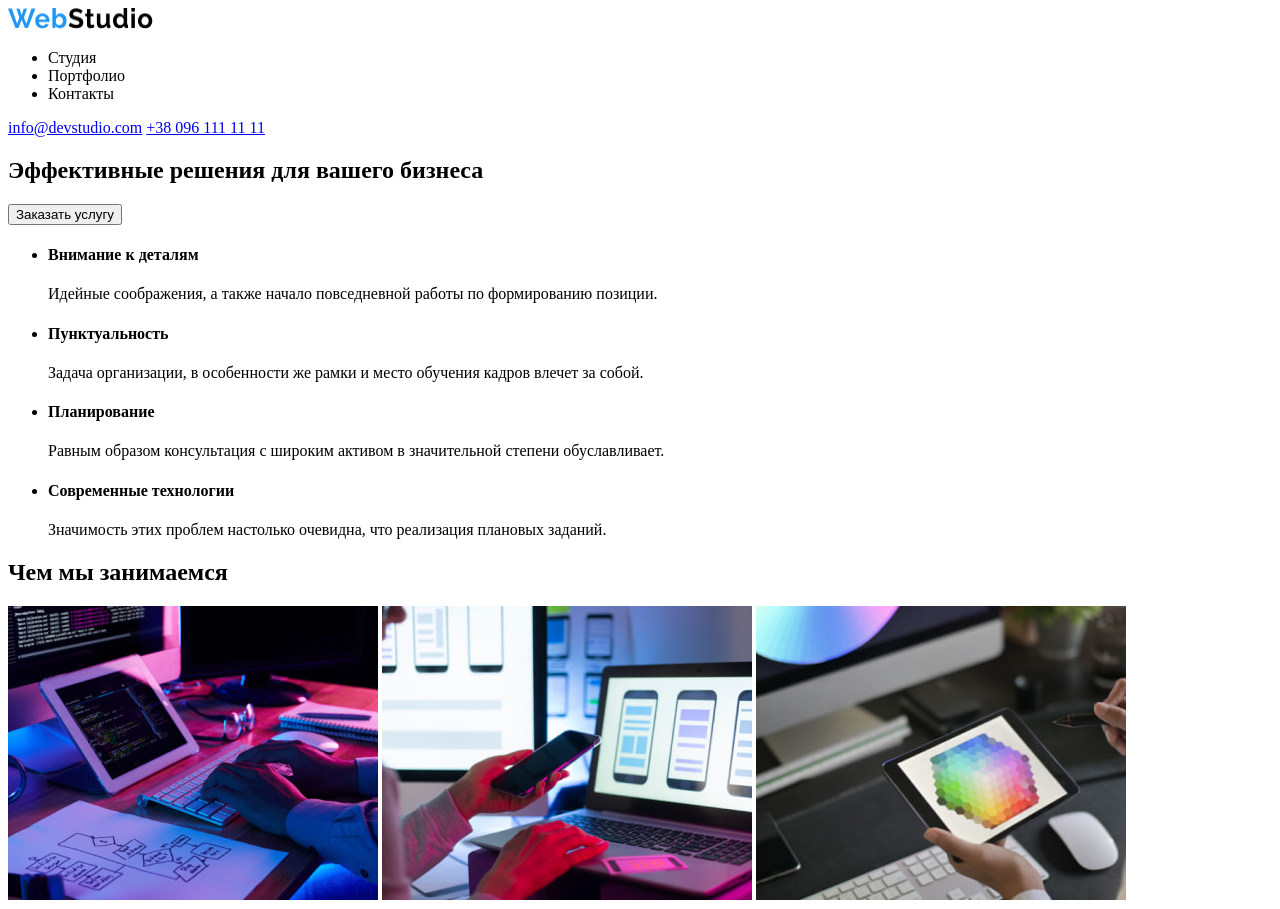
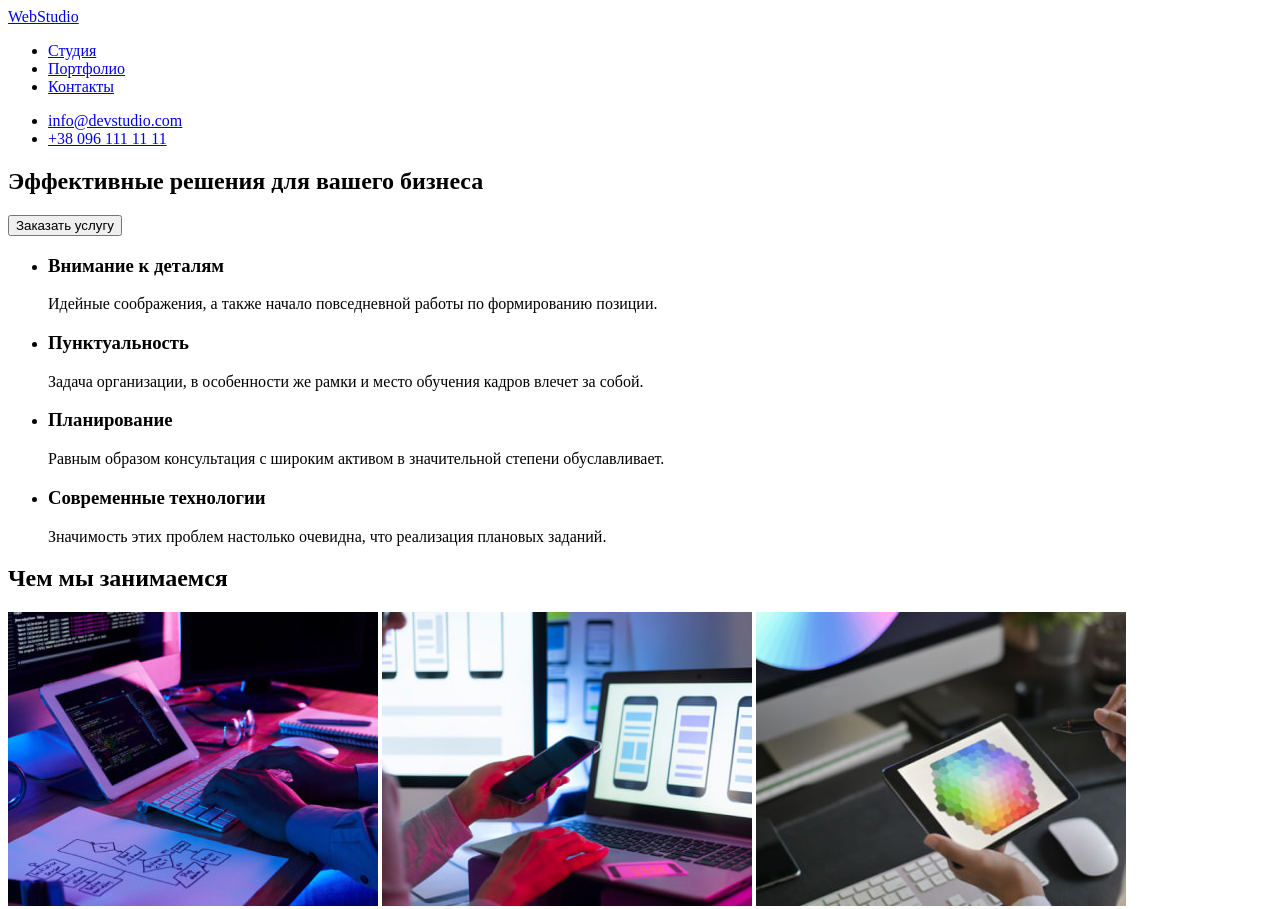
Before and after one commit to Oleksii26/goit-markup-hw-01, a plain HTML site: page index.html in a window 1280 px wide. Shown: the top 909 px of the page. Drawn offline with Linux system fonts and the light colour scheme.

Commit message:
revision HW1

```diff
--- a/index.html
+++ b/index.html
@@ -8,18 +8,18 @@
   </head>
   <body>
     <header>
-      <a href="index.html"
-        ><img src="./img/logo/WebStudio.png" alt="лотип сайта WebStudio" width="145" height="21"
-      /></a>
+      <a href="index.html" lang="en"> WebStudio</a>
       <nav>
         <ul>
-          <li><a href="Студия"></a>Студия</li>
-          <li><a href="Портфолио"></a>Портфолио</li>
-          <li><a href="Контакты"></a>Контакты</li>
+          <li><a href="index.html">Студия</a></li>
+          <li><a href="Портфолио">Портфолио</a></li>
+          <li><a href="Контакты">Контакты</a></li>
         </ul>
       </nav>
-      <a href="mailto:info@devstudio.com">info@devstudio.com</a>
-      <a href="tel:+380961111111">+38 096 111 11 11</a>
+      <ul>
+        <li><a href="mailto:info@devstudio.com">info@devstudio.com</a></li>
+        <li><a href="tel:+380961111111">+38 096 111 11 11</a></li>
+      </ul>
     </header>
     <main>
       <section>
@@ -27,25 +27,26 @@
         <button type="button">Заказать услугу</button>
       </section>
       <section>
+        <h2 hidden>Наши преимущества</h2>
         <ul>
           <li>
-            <h4>Внимание к деталям</h4>
+            <h3>Внимание к деталям</h3>
             <p>Идейные соображения, а также начало повседневной работы по формированию позиции.</p>
           </li>
           <li>
-            <h4>Пунктуальность</h4>
+            <h3>Пунктуальность</h3>
             <p>
               Задача организации, в особенности же рамки и место обучения кадров влечет за собой.
             </p>
           </li>
           <li>
-            <h4>Планирование</h4>
+            <h3>Планирование</h3>
             <p>
               Равным образом консультация с широким активом в значительной степени обуславливает.
             </p>
           </li>
           <li>
-            <h4>Современные технологии</h4>
+            <h3>Современные технологии</h3>
             <p>Значимость этих проблем настолько очевидна, что реализация плановых заданий.</p>
           </li>
         </ul>
@@ -108,12 +109,17 @@
       </section>
     </main>
     <footer>
-      <a href="index.html"
-        ><img src="./img/logo/WebStudio.png" alt="лотип сайта WebStudio" width="145" height="21"
-      /></a>
-      <address>г. Киев, пр-т Леси Украинки, 26</address>
-      <a href="mailto:info@devstudio.com">info@devstudio.com</a> <br />
-      <a href="tel:+380961111111">+38 096 111 11 11</a>
+      <a href="index.html" lang="en"> WebStudio</a>
+      <address>
+        <ul>
+          <li>
+            <a href="https://www.google.com/maps/place/%D0%B1%D1%83%D0%BB%D1%8C%D0%B2%D0%B0%D1%80+%D0%9B%D0%B5%D1%81%D1%96+%D0%A3%D0%BA%D1%80%D0%B0%D1%97%D0%BD%D0%BA%D0%B8,+26,+%D0%9A%D0%B8%D1%97%D0%B2,+02000/@50.4265807,30.5361971,17z/data=!3m1!4b1!4m5!3m4!1s0x40d4cf0e033ecbe9:0x57a4dffefec77da0!8m2!3d50.4265807!4d30.5383858" target="_blank" rel="noopener nofollow" > г.
+            Киев, пр-т Леси Украинки, 26
+          </li>
+          <li><a href="mailto:info@devstudio.com">info@devstudio.com</a></li>
+          <li><a href="tel:+380961111111">+38 096 111 11 11</a></li>
+        </ul>
+      </address>
     </footer>
   </body>
 </html>
```
Also changed, not shown: img/logo/WebStudio.png (deleted).
